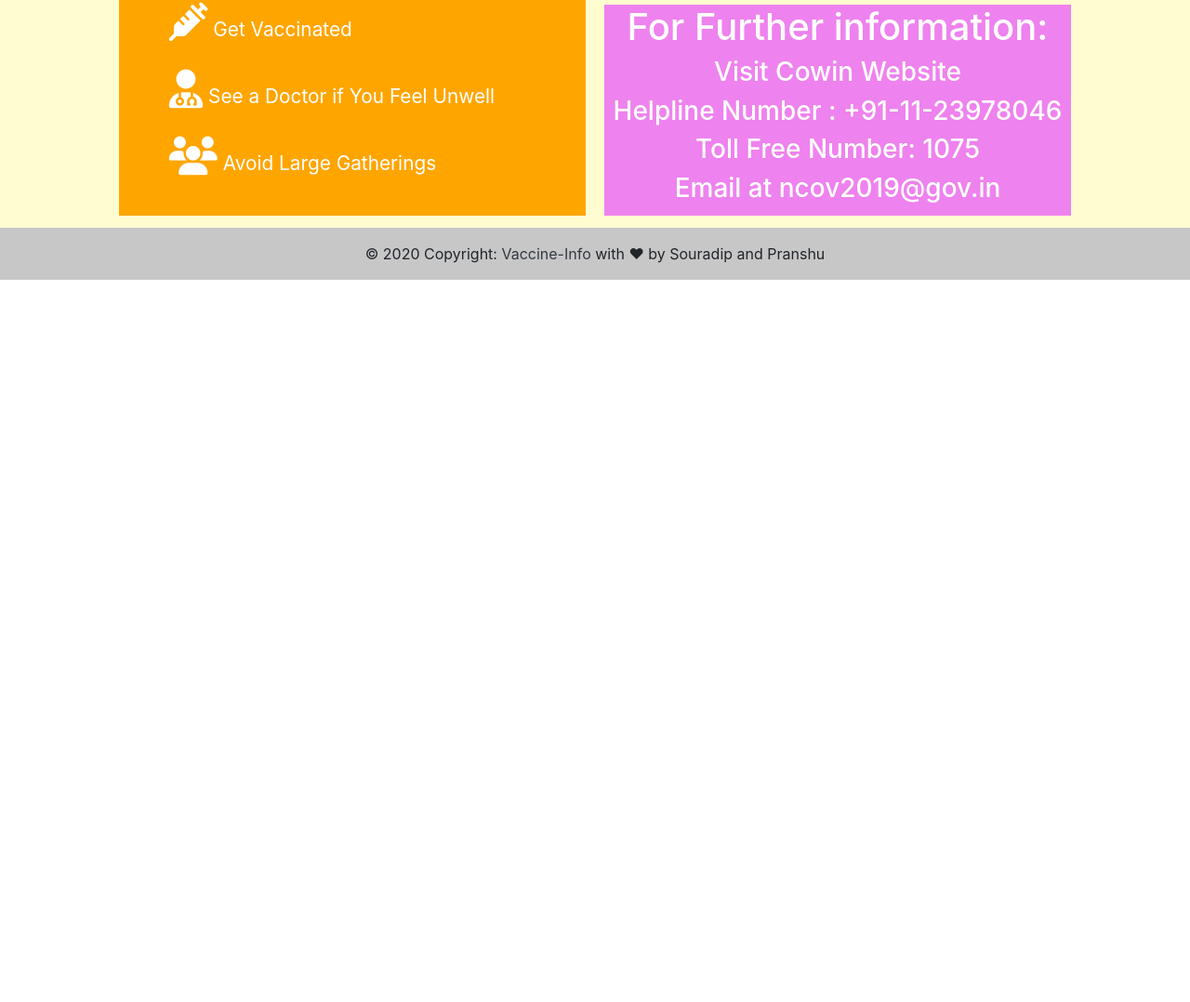
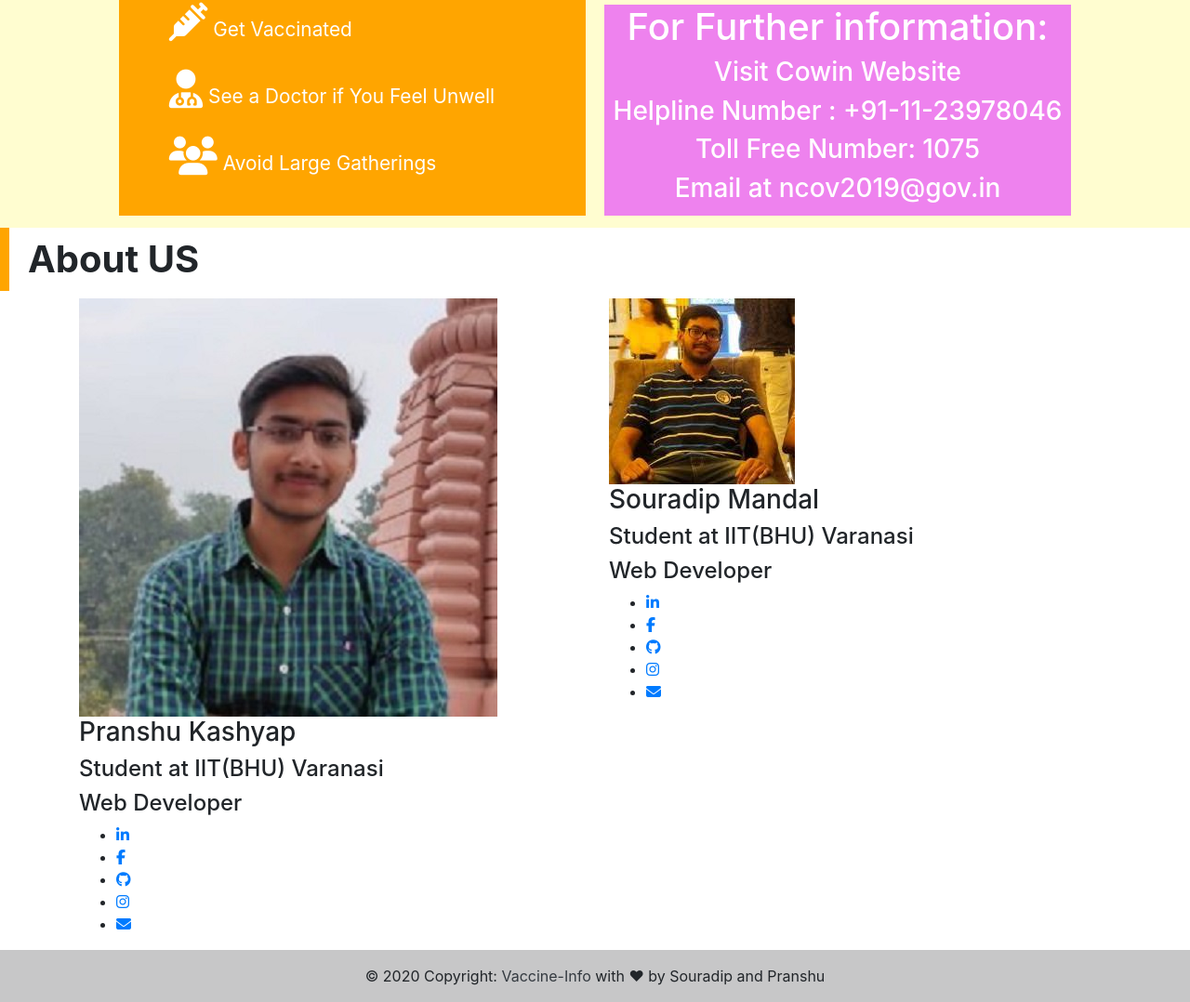
Before and after one commit to deep2609/Vaccine-info, a website: page home.html in a window 1280 px wide. Shown: the part 2984-4062 px from the top of the page at 93% size. Before the commit the page ends 3285 px from the top, so only its background shows below. Drawn offline with nearby package versions, Linux system fonts and the light colour scheme; no server answers.

Commit message:
Update home.html
Added Profile Cards and Updated the Poster Styles.

```diff
--- a/home.html
+++ b/home.html
@@ -374,6 +374,57 @@
       </div>
     </section>
 
+    <section id="profilecard">
+      <div class="profile-container">
+        <span class="headings">
+          <h1 data-aos='fade-right' class="section-heading">About US</h1>
+        </span>
+        <div class="container profile-cards">
+          <div class="row">
+            <div class="col-12 col-sm-12 col-md-12 col-lg-6">
+              <div class="our-team">
+                <div class="picture">
+                  <img class="img-fluid" src="images/pranshu.jpg">
+                </div>
+                <div class="team-content">
+                  <h3 class="name">Pranshu Kashyap</h3>
+                  <h4 class="title">Student at IIT(BHU) Varanasi</h4>
+                  <h4 class="title">Web Developer</h4>
+                </div>
+                <ul class="social">
+                  <li><a href="https://www.linkedin.com/in/pranshukashyap13/" class="fa fa-linkedin"></a></li>
+                  <li><a href="https://www.facebook.com/pranshu.kas/" class="fa fa-facebook"></a></li>
+                  <li><a href="https://github.com/pranshukas" class="fa fa-github"></a></li>
+                  <li><a href="https://www.instagram.com/pranshukas/" class="fa fa-instagram"></a></li>
+                  <li><a href="mailto:pranshu.kashyap.mec19@iitbhu.ac.in" class="fa fa-envelope"></a></li>
+                </ul>
+              </div>
+            </div>
+
+            <div class="col-12 col-sm-12 col-md-12 col-lg-6">
+              <div class="our-team">
+                <div class="picture">
+                  <img class="img-fluid" src="images/souradip.jpg">
+                </div>
+                <div class="team-content">
+                  <h3 class="name">Souradip Mandal</h3>
+                  <h4 class="title">Student at IIT(BHU) Varanasi</h4>
+                  <h4 class="title">Web Developer</h4>
+                </div>
+                <ul class="social">
+                  <li><a href="https://in.linkedin.com/in/souradip-mandal-046b08193" class="fa fa-linkedin"></a></li>
+                  <li><a href="https://www.facebook.com/souradip.mandal.75" class="fa fa-facebook"></a></li>
+                  <li><a href="https://github.com/deep2609" class="fa fa-github"></a></li>
+                  <li><a href="https://www.instagram.com/deep_2609/" class="fa fa-instagram"></a></li>
+                  <li><a href="mailto:souradip.mandal.mec19@iitbhu.ac.in" class="fa fa-envelope"></a></li>
+                </ul>
+              </div>
+            </div>
+          </div>
+        </div>
+      </div>
+    </section>
+
     <!-- Footer  -->
 
     <footer class="bg-light text-center text-lg-start">
@@ -396,6 +447,13 @@
         easing: 'ease-in-out'
       });
     </script>
+    <script type="text/javascript">
+      var Tawk_API = Tawk_API || {}, Tawk_LoadStart = new Date;
+      !function () {
+          var t = document.createElement("script"), e = document.getElementsByTagName("script")[0];
+          t.async = !0, t.src = "https://embed.tawk.to/608ffb0ab1d5182476b5200d/1f4p6pvg1", t.charset = "UTF-8", t.setAttribute("crossorigin", "*"), e.parentNode.insertBefore(t, e)
+      }()
+  </script>
 
 </body>
 
```
